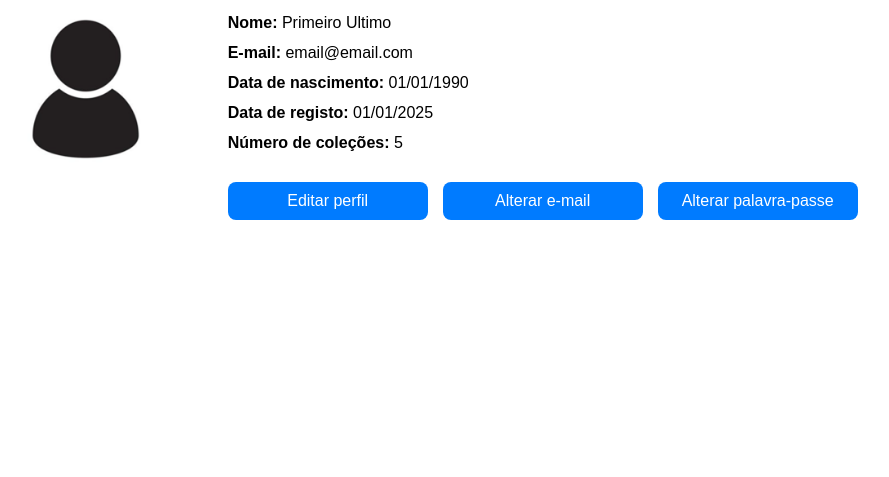
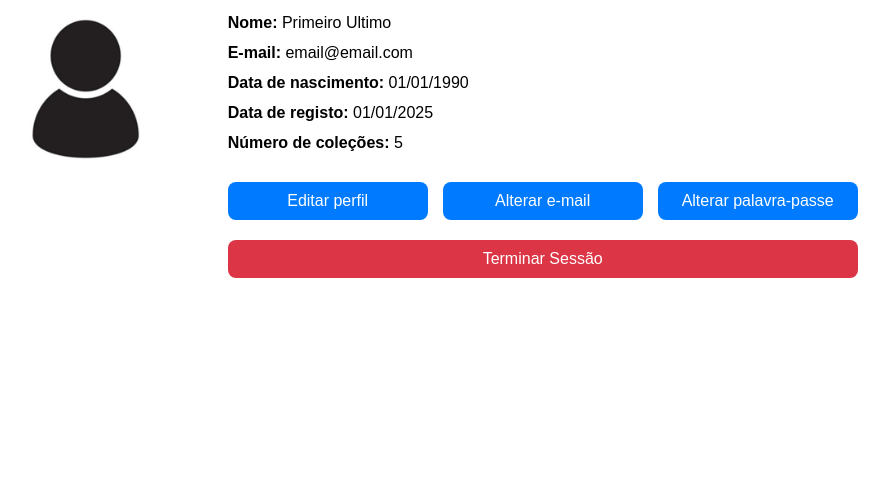
Before and after one commit to diogo-tavares/EIS_2526-G2_MEEC, a PHP site: page /perfil.php in a window 1280 px wide. Shown: the part 247-724 px from the top of the page, without its empty margins (157-1046 px from the left). Run offline with PHP 8.4, Linux system fonts and the light colour scheme.

Commit message:
Alterações no front-end
- adicionado botão de Logout na pagina de perfil
- adicionados campos de data e nome no registo para estes dados não ficarem vazios ao carregar no perfil do user

```diff
--- a/Teamwork/nbproject/private/private.xml
+++ b/Teamwork/nbproject/private/private.xml
@@ -2,6 +2,8 @@
 <project-private xmlns="http://www.netbeans.org/ns/project-private/1">
     <editor-bookmarks xmlns="http://www.netbeans.org/ns/editor-bookmarks/2" lastBookmarkId="0"/>
     <open-files xmlns="http://www.netbeans.org/ns/projectui-open-files/2">
-        <group/>
+        <group>
+            <file>file:/C:/xampp/htdocs/Teamwork/public_html/perfil.php</file>
+        </group>
     </open-files>
 </project-private>
--- a/Teamwork/public_html/css/style.css
+++ b/Teamwork/public_html/css/style.css
@@ -992,3 +992,21 @@ body.colecao-page .sidebar .btn-primary {
     margin-top: 5px;
     font-size: 13px;
 }
+
+/* Botão de Perigo / Logout */
+.btn-danger {
+    background-color: #dc3545;
+    color: white;
+    border: none;
+    padding: 10px 15px;
+    border-radius: 8px;
+    font-size: 16px;
+    cursor: pointer;
+    margin-top: 20px;
+    width: 100%;
+    display: block;
+}
+
+.btn-danger:hover {
+    background-color: #c82333;
+}
--- a/Teamwork/public_html/perfil.php
+++ b/Teamwork/public_html/perfil.php
@@ -4,7 +4,7 @@
     <meta charset="UTF-8">
     <meta name="viewport" content="width=device-width, initial-scale=1.0">
     <title>Hub de Coleções</title>
-    <link rel="stylesheet" href="css/style.css">
+    <link rel="stylesheet" href="css/style.css?v=2">
     <script src="js/profile.js" defer></script>
 </head>
 <body>
@@ -53,6 +53,8 @@
                         <button id="change-email-btn" class="btn-primary"> Alterar e-mail</button>
                         <button id="change-pass-btn" class="btn-primary">Alterar palavra-passe</button>
                     </div>
+
+                    <button class="btn-danger" onclick="window.location.href='login.php'">Terminar Sessão</button>
                 </div>
             </div>
         </div>
```
Also changed, not shown: Teamwork/public_html/registar.php (+8 -2 lines), Teamwork/nbproject/project.xml (line endings or trailing spaces), 2 other files.
